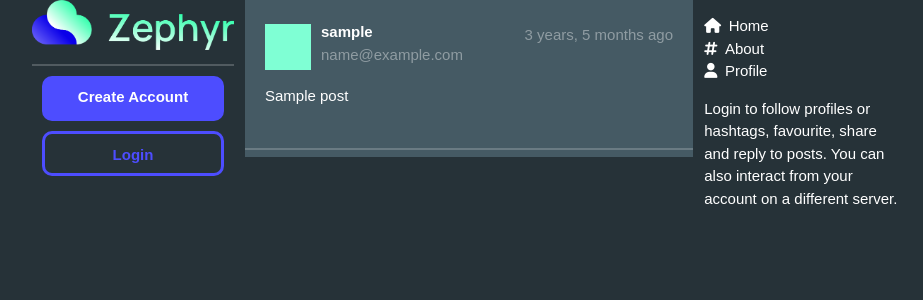
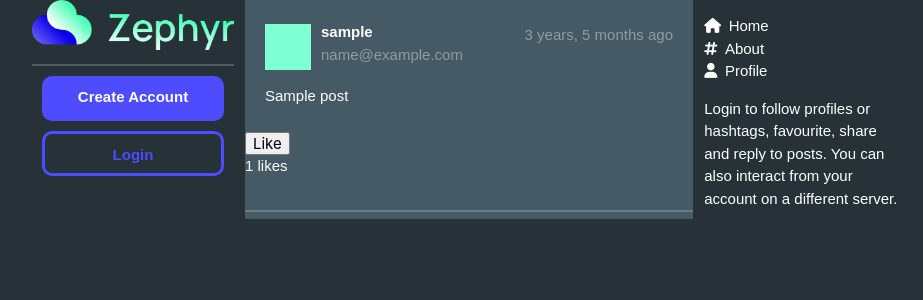
Before and after one commit to wcerteza/Zephyr, a Django app: page / in a window 1280 px wide. Shown: the top 300 px of the page, without its empty margins (171-1094 px from the left). Run offline with Django 4.2, Linux system fonts and the light colour scheme; tables that the repository leaves empty hold one stand-in row (values such as "Sample post").

Commit message:
Like button

```diff
--- a/zephyr/main_app/models.py
+++ b/zephyr/main_app/models.py
@@ -19,10 +19,17 @@ class Post(models.Model):
     content = models.TextField(max_length=160)
     created_at = models.DateTimeField(auto_now_add=True)
     updated_at = models.DateTimeField(auto_now=True)
-    user = models.ForeignKey(User, on_delete=models.CASCADE)
+    liked = models.ManyToManyField(
+        User, default=None, blank=True, related_name="liked_posts"
+    )
+    user = models.ForeignKey(User, on_delete=models.CASCADE, related_name="posts")
 
     def __str__(self):
         return f"{self.title}({self.id}) at {self.created_at}"
+
+    @property
+    def num_likes(self):
+        return self.liked.all().count()
 
     class Meta:
         ordering = ["-updated_at"]
@@ -42,9 +49,16 @@ class Attachment(models.Model):
         return f"Attachment for post_id: {self.post_id} @{self.url}"
 
 
+LIKE_CHOICES = (
+    ("Like", "Like"),
+    ("Unlike", "Unlike"),
+)
+
+
 class Like(models.Model):
     user = models.ForeignKey(User, on_delete=models.CASCADE)
     post = models.ForeignKey("Post", on_delete=models.CASCADE)
+    value = models.CharField(choices=LIKE_CHOICES, default="Like", max_length=10)
 
     def __str__(self):
         return f"{self.user} liked {self.post}"
--- a/zephyr/main_app/templates/stream.html
+++ b/zephyr/main_app/templates/stream.html
@@ -1,5 +1,9 @@
-{% extends 'posts_base.html' %} {% load static %} {% load humanize %}
-<!-- fdfdfddfdfdfdfdfdfdfdfdfdfddfdfdfdddufdsufopjdshfopdshfopdhfpodhfpodhpdohphdont move this shit to the next line please-->
+{% extends 'posts_base.html' %}
+<!-- ## -->
+{% load static %}
+<!-- ## -->
+{% load humanize %}
+<!-- ## -->
 {% block content %} {% for post in posts %}
 <a href="{% url 'detail' post.id %}">
   <div class="post">
@@ -16,6 +20,18 @@
     <p>{{ post.title }}</p>
   </div>
 </a>
+
+<form action="{% url 'like_post' %}?post_id={{ post.id }}" method="POST">
+  {% csrf_token %}
+  <input type='hidden' name='post_id' value="{{ post.id }}">
+  {% if user not in post.liked.all %}
+  <button type='submit'>Like</button>
+  {% else %}
+  <button type='submit'>Unlike</button>
+  {% endif %}
+</form>
+
+<strong>{{ post.liked.all.count }} likes</strong>
 <div class="action-bar">
   {% if user.is_authenticated and user.id == post.user.id %}
   <a href="{% url 'comment_create' post.id %}" class="post-action"
--- a/zephyr/main_app/urls.py
+++ b/zephyr/main_app/urls.py
@@ -23,4 +23,5 @@ urlpatterns = [
         views.post_add_attachment,
         name="post_add_attachment",
     ),
+    path("like/", views.like_post, name="like_post"),
 ]
--- a/zephyr/main_app/views.py
+++ b/zephyr/main_app/views.py
@@ -2,7 +2,7 @@ import os
 import uuid
 import boto3
 from django.shortcuts import render, redirect
-from .models import Post, Comment, Attachment
+from .models import Post, Comment, Attachment, Like
 from django.views.generic.edit import CreateView, UpdateView, DeleteView
 from django.views.generic import ListView, DetailView
 from .forms import PostForm, CustomUserCreationForm, CommentForm
@@ -112,3 +112,26 @@ def post_add_attachment(request, post_id):
             print("An error occurred uploading file to S3")
             print(e)
     return redirect("detail", post_id=post_id)
+
+
+def like_post(request):
+    user = request.user
+    if request.method == "POST":
+        post_id = request.POST.get("post_id")
+        post_obj = Post.objects.get(id=post_id)
+
+        if user in post_obj.liked.all():
+            post_obj.liked.remove(user)
+        else:
+            post_obj.liked.add(user)
+
+        like, created = Like.objects.get_or_create(user=user, post_id=post_id)
+
+        if not created:
+            if like.value == "Like":
+                like.value = "Unlike"
+            else:
+                like.value = "Like"
+
+        like.save()
+    return redirect("/")
```
Also changed, not shown: zephyr/main_app/migrations/0001_initial.py, zephyr/main_app/migrations/0002_like_value_post_liked_alter_post_user.py (added), zephyr/main_app/migrations/0002_post_likes.py (deleted), zephyr/main_app/migrations/0003_remove_post_likes.py (deleted), zephyr/main_app/migrations/0004_attachment_comment_attachment_user.py (deleted).
